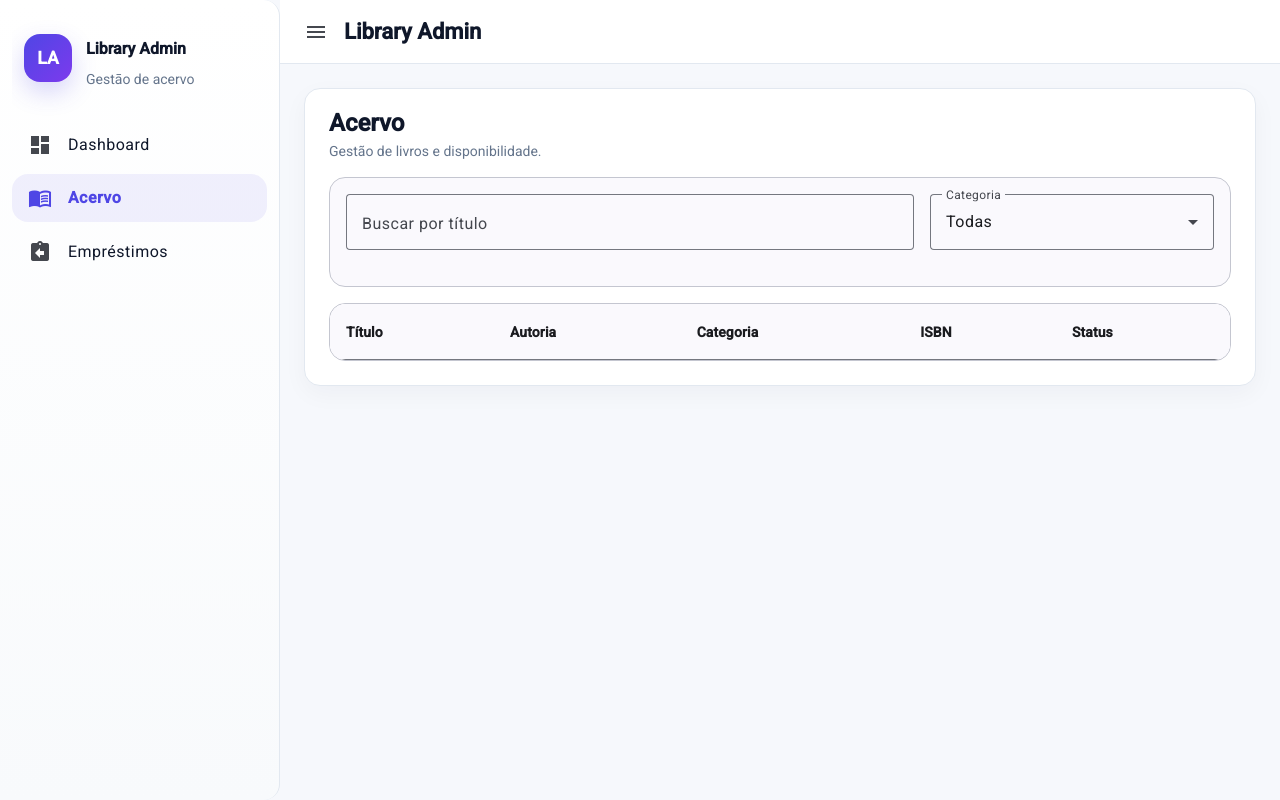
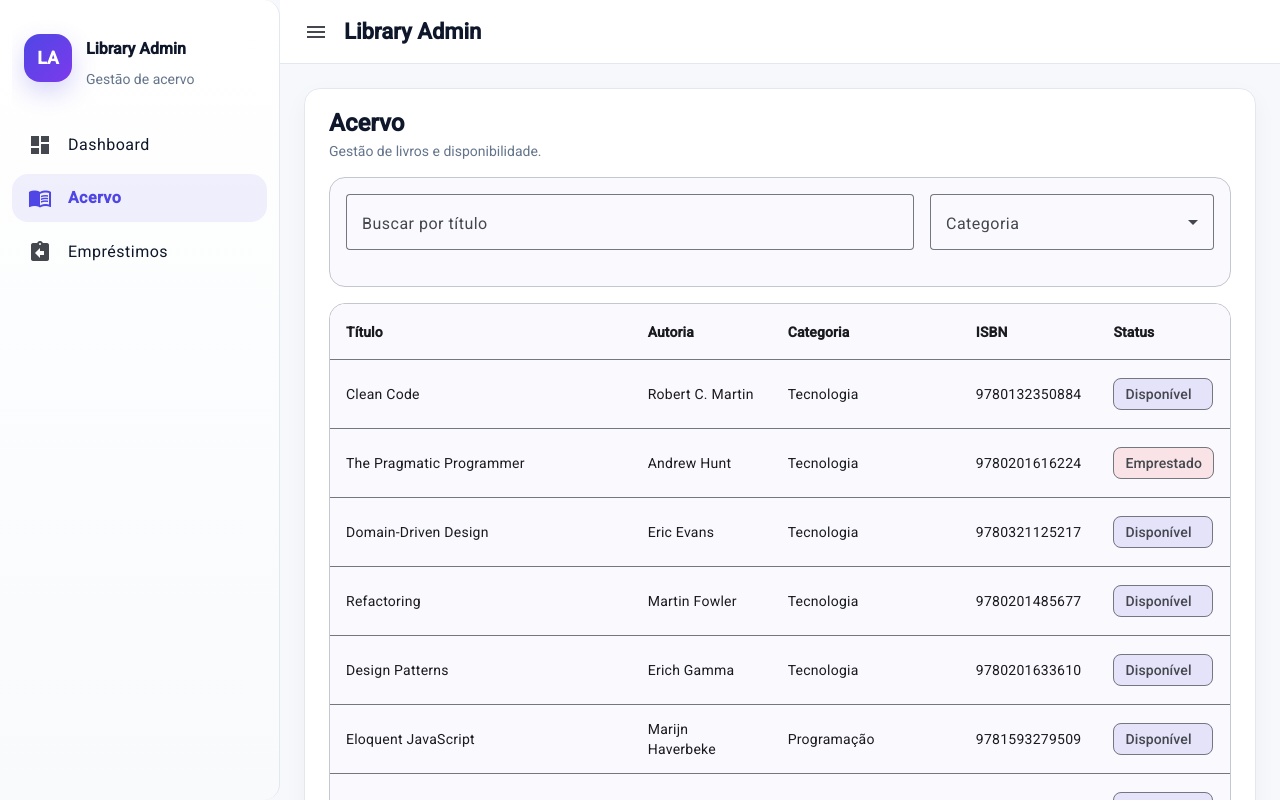
Before and after one commit to nayannelbatista/angular-fiap-course, an Angular app: page /books in a window 1280 px wide. Built offline with nearby package versions, Linux system fonts and the light colour scheme.

Commit message:
feat: implement component communication with signal inputs and outputs

```diff
--- a/src/app/books/book-filter/book-filter.html
+++ b/src/app/books/book-filter/book-filter.html
@@ -4,7 +4,7 @@
         <mat-label>Buscar por título</mat-label>
         <input
           matInput
-          [ngModel]="searchTerm"
+          [ngModel]="searchTerm()"
           (ngModelChange)="onSearchChange($event)"
           placeholder="Ex.: Clean Code"
         />
@@ -15,7 +15,7 @@
         <mat-select [ngModel]="selectedCategory" (ngModelChange)="onCategoryChange($event)">
           <mat-option value="all">Todas</mat-option>
 
-          @for (category of categories; track category) {
+          @for (category of categories(); track category) {
             <mat-option [value]="category">
               {{ category }}
             </mat-option>
--- a/src/app/books/book-filter/book-filter.ts
+++ b/src/app/books/book-filter/book-filter.ts
@@ -1,4 +1,4 @@
-import { Component } from '@angular/core';
+import { Component, EventEmitter, input, output } from '@angular/core';
 import { FormsModule } from '@angular/forms';
 import { MatCardModule } from '@angular/material/card';
 import { MatFormFieldModule } from '@angular/material/form-field';
@@ -18,15 +18,18 @@ import { MatSelectModule } from '@angular/material/select';
   styleUrl: './book-filter.scss',
 })
 export class BookFilter {
-  categories: string[] = [];
-  searchTerm = '';
-  selectedCategory = 'all';
+  searchTerm = input('');
+  selectedCategory = input('all');
+  categories = input<string[]>();
+
+  searchChange = output<string>();
+  categoryChange = output<string>();
 
   onSearchChange(value: string) {
-    this.searchTerm = value;
+    this.searchChange.emit(value);
   }
 
   onCategoryChange(value: string) {
-    this.selectedCategory = value;
+    this.categoryChange.emit(value);
   }
 }
--- a/src/app/books/book-list-page/book-list-page.html
+++ b/src/app/books/book-list-page/book-list-page.html
@@ -6,13 +6,19 @@
     </div>
   </header>
 
-  <app-book-filter></app-book-filter>
+  <app-book-filter
+    [searchTerm]="searchTerm"
+    [selectedCategory]="selectedCategory"
+    [categories]="categories"
+    (searchChange)="onSearchChange($event)"
+    (categoryChange)="onCategoryChange($event)"
+  ></app-book-filter>
 
   @if (filteredBooks.length === 0) {
     <div class="empty-state">
       Nenhum livro encontrado para os filtros informados.
     </div>
   } @else {
-    <app-book-table></app-book-table>
+    <app-book-table [books]="filteredBooks"></app-book-table>
   }
 </section>
--- a/src/app/books/book-table/book-table.html
+++ b/src/app/books/book-table/book-table.html
@@ -1,6 +1,6 @@
 <mat-card appearance="outlined">
   <div class="table-wrapper">
-    <table mat-table [dataSource]="books">
+    <table mat-table [dataSource]="books()">
       <ng-container matColumnDef="title">
         <th mat-header-cell *matHeaderCellDef>Título</th>
         <td mat-cell *matCellDef="let book">{{ book.title }}</td>
--- a/src/app/books/book-table/book-table.ts
+++ b/src/app/books/book-table/book-table.ts
@@ -1,4 +1,4 @@
-import { Component } from '@angular/core';
+import { Component, Input, input } from '@angular/core';
 import { MatCardModule } from '@angular/material/card';
 import { MatChipsModule } from '@angular/material/chips';
 import { MatTableModule } from '@angular/material/table';
@@ -15,7 +15,7 @@ import { Book } from '../book';
   styleUrl: './book-table.scss',
 })
 export class BookTable {
-    books: Book[] = [];
+    books = input.required<Book[]>();
     displayedColumns = [
       'title',
       'authorship',
```
